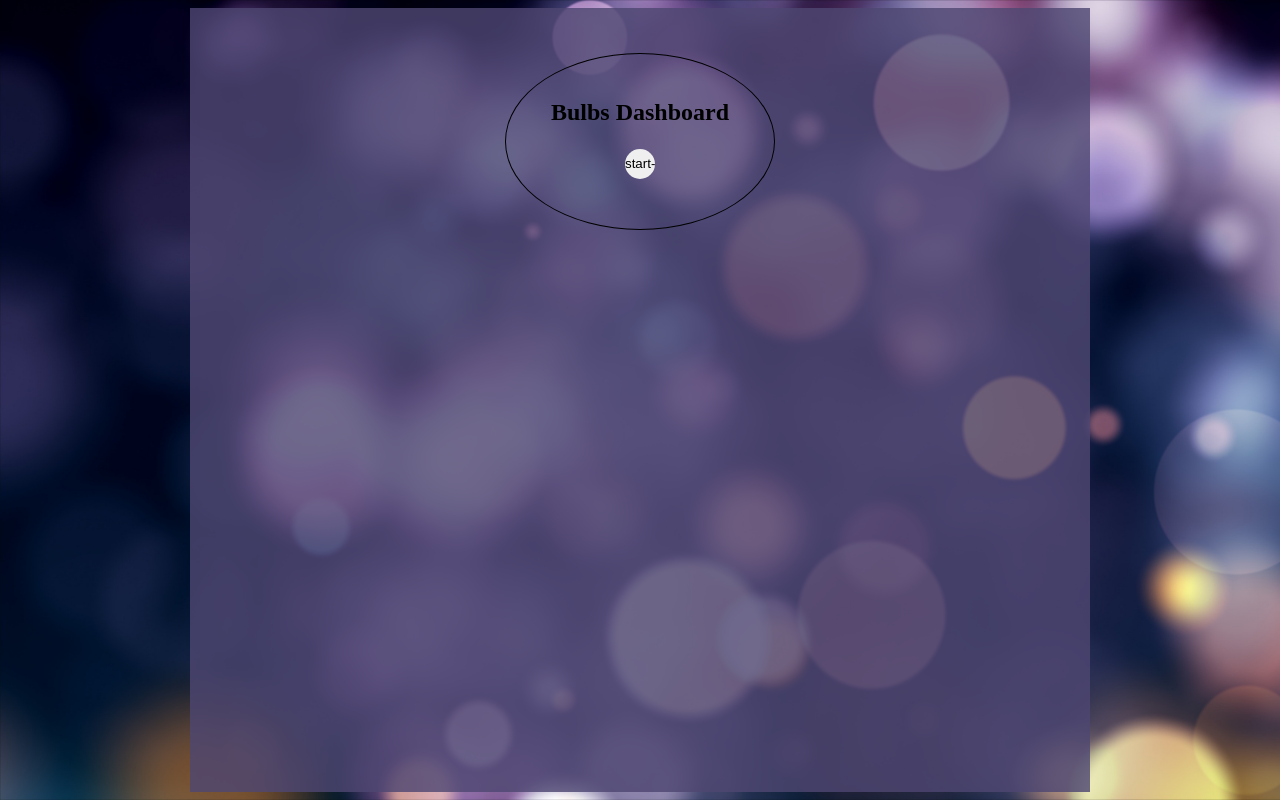
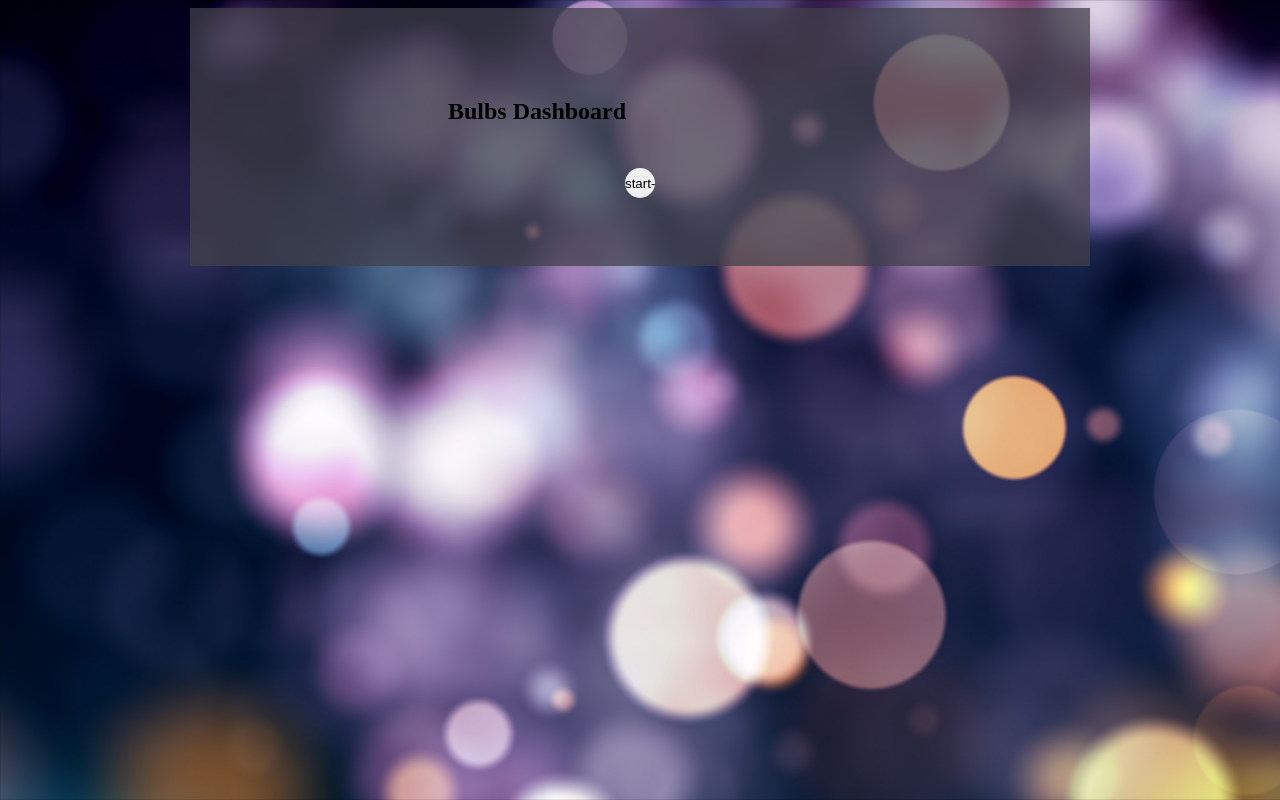
Before and after one commit to Gin-is-not-real/projet_from_dashboard_2, a PHP site: page / in a window 1280 px wide. Run offline with PHP 8.4, Linux system fonts and the light colour scheme.

Commit message:
css conflicts..

```diff
--- /dev/null
+++ b/style/deco.css
@@ -0,0 +1,17 @@
+#sec-deco {
+    width: 100%;
+    height: 100%;
+    position: absolute;
+}
+#div-deco {
+    height: 300px;
+    width: 300px;
+
+    border-radius: 100%;
+    background-color: #42404b38;
+
+    position: relative;
+    float: left;
+    top: -50px;
+    left: -20px;
+}
--- a/style/style.css
+++ b/style/style.css
@@ -18,7 +18,7 @@
     background-color: #bbb4b4;
 }
 
-/*  */
+/* GENERAL  */
 html {
     height: 100%;
     margin: 0;
@@ -27,6 +27,9 @@ html {
     justify-content: center;
 
     --bgcolor-body: rgb(66,64,75);
+    --bgcolor-main: rgb(81, 76, 115, 69%);
+
+    --bgcolor-1: #42404bbd;
     --bgcolor-2: red;
 
     --border-dev: 1px solid black;
@@ -42,39 +45,28 @@ body {
     /* height: 100vh; */
     min-height: max-content;
     max-width: 900px;
-    background-image: url("pexels-anton-atanasov-735812.jpg");
     background-image: url("pexels-pixabay-220118.jpg");
 
     background-size: cover;
 }
 
+main {
+    width: 100%;
+    /* height: 100%; */
+    background-color: var(--bgcolor-2);
+    background-color: var(--bgcolor-main);
+    background-color: var(--bgcolor-1);
+}
 main * {
     margin: 0 auto;
-    /* padding: 0; */
-    /* border: var(--border-dev); */
-
-}
-main {
-    width: 100%;
-    height: 100%;
-    background-color: var(--bgcolor-2);
-    background-color: rgba(79, 71, 114, 0.809);
 }
 section {
     margin: 2% auto;
 }
 
 .sec-title {
-    border-radius: 100%;
-    border: 1px solid black;
-}
-
-#main-home {
-    display: flex;
-    justify-content: center;
-}
-
-#section-start-app {
+    width: 30vw;
+    height: 30vw;
     display: flex;
     flex-direction: column;
     justify-content: center;
@@ -83,16 +75,31 @@ section {
     margin-top: 5%;
     padding: 5%;
 }
+.sec-title header {
+    justify-self: center;
+    margin: var(--margin-header);
+}
+
+#main-home {
+    display: flex;
+    justify-content: center;
+}
 #section-start-app submit {
     justify-self: center;
     margin-top: var(--margin-top-elts);
 }
-#section-start-app header {
+
+
+#main-application {
+    min-height: max-content;
+    display: flex;
+    flex-direction: column !important;
+}
+/* #section-start-app header {
     justify-self: center;
     margin: var(--margin-header);
-}
-
-.sec-title {
+} */
+/* #section-start-app {
     display: flex;
     flex-direction: column;
     justify-content: center;
@@ -100,19 +107,4 @@ section {
     height: max-content;
     margin-top: 5%;
     padding: 5%;
-}
-.sec-title submit {
-    justify-self: center;
-    margin-top: var(--margin-top-elts);
-}
-.sec-title header {
-    justify-self: center;
-    margin: var(--margin-header);
-}
-
-#main-application {
-    min-height: max-content;
-
-    display: flex;
-    flex-direction: column !important;
-}
+} */
--- a/style/table.css
+++ b/style/table.css
@@ -4,7 +4,6 @@
 #sec-formulaire {
     width: 80%;
 }
-
 table {
     border-collapse: collapse;
     width: 100%;
@@ -21,7 +20,6 @@ table {
 #table-formulaire {
     background-color: var(--bgline-1);
 }
-
 table th {
     padding: 1% 0;
     background-color: var(--bghead);
@@ -55,6 +53,10 @@ input[id^="sub-suppr-"] {
 input[id="sub-add"] {
     background-color: rgb(58, 114, 58);
 }
+input[id^="sub-confirm-edit-"] {
+    background-color: rgb(58, 114, 58);
+}
+
 input[type="submit"] {
     margin: 5px;
     padding: 0;
--- a/view/applicationView.php
+++ b/view/applicationView.php
@@ -5,6 +5,7 @@ require_once('globals.php');
 ?>
 
 <main id="main-application">
+
     <section class="sec-title">
         <h1>Bulbs Dashboard</h1>
         <p>application view</p>
--- a/view/homeView.php
+++ b/view/homeView.php
@@ -11,7 +11,7 @@ ob_start();
         </header>
         <div>
             <form action="index.php?" method="get">
-                <input type="submit" name="action"  value="start-app">
+                <input type="submit" name="action" value="start-app">
             </form>
                 <!-- <a href="../index.php?action=startApp">ENTER</a> -->
         </div>
--- a/view/parts/template.php
+++ b/view/parts/template.php
@@ -5,7 +5,7 @@
         <title><?=$title?></title>
         <link href="style/style.css" rel="stylesheet">
         <link href="style/table.css" rel="stylesheet">
-        <link href="style/table.css" rel="stylesheet">
+        <link href="style/deco.css" rel="stylesheet">
 
     </head>
 
```
Also changed, not shown: view/parts/tab_line_edit.php (+3 -4 lines).
